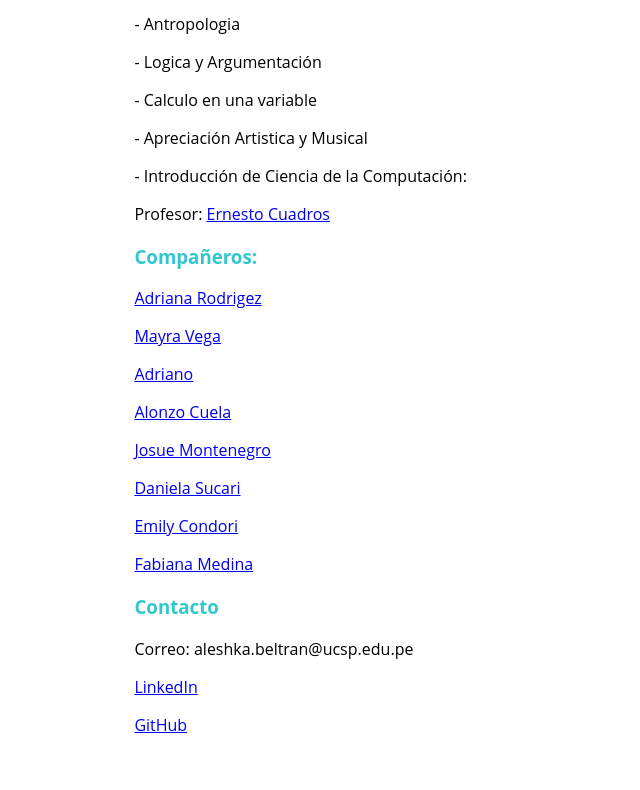
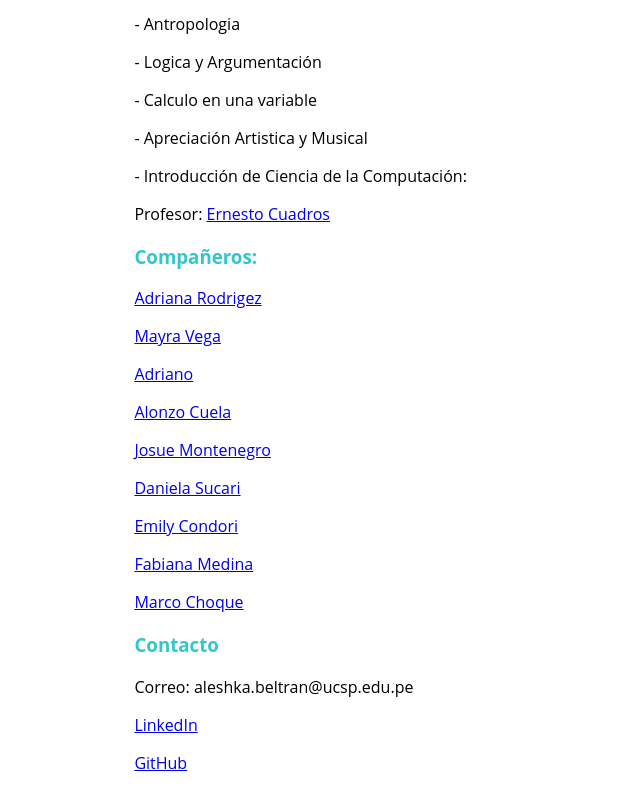
Before and after one commit to aleshka18/aleshkabeltran, a plain HTML site: page index.html in a window 1280 px wide. Shown: the part 788-1578 px from the top of the page, without its empty margins (0-640 px from the left). Before the commit the page ends 1540 px from the top, so only its background shows below. Drawn offline with Linux system fonts and the light colour scheme.

Commit message:
new name

```diff
--- a/index.html
+++ b/index.html
@@ -60,6 +60,7 @@
       <p> <a href="https://danielasucari.github.io/DanielaMilagrosSucariCatacora/">Daniela Sucari </a></p>
       <p> <a href="https://emilycondorih.github.io/">Emily Condori </a></p>
       <p> <a href="https://fabme105.github.io/FabianaMedina/">Fabiana Medina</a></p>
+      <p> <a href="https://marco-choque4.github.io/Final-Datos/">Marco Choque</a></p>
       <h3> Contacto</h3>
     <p> Correo: aleshka.beltran@ucsp.edu.pe</p>
     <p><a href="https://www.linkedin.com/in/aleshka-nicole-beltr%C3%A1n-guti%C3%A9rrez-766b80305/"> LinkedIn</a></p>
```
